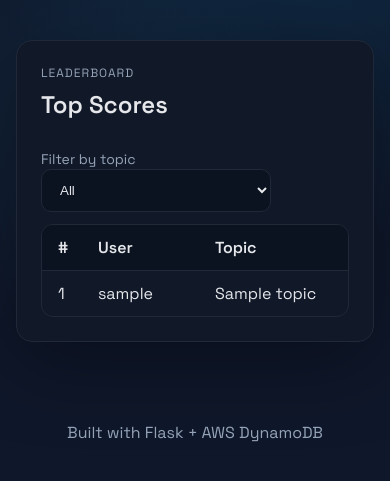
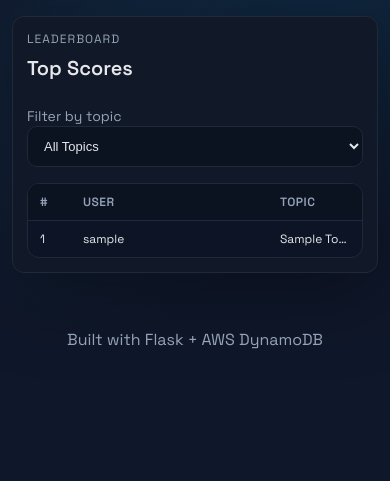
Before and after one commit to sundara-raghav/3-tier-application-host-aws, a Flask app: template app/templates/scoreboard.html in a window 390 px wide. Shown: the part 54-535 px from the top of the page. Run offline with Flask 3, Linux system fonts and the light colour scheme; the template is opened without the code that fills it: most values are stand-ins (such as "Sample title", 1, 10 or a date in 2020); some libraries are stand-ins or nearby versions.

Commit message:
UI improvements: Better quiz options styling, improved mobile responsiveness for scoreboard

```diff
--- a/app/static/css/styles.css
+++ b/app/static/css/styles.css
@@ -129,40 +129,110 @@ button:hover, .btn-primary:hover, .btn-secondary:hover { transform: translateY(-
 .question {
   border: 1px solid var(--border);
   border-radius: 12px;
-  padding: 16px;
+  padding: 20px;
   background: #0c1425;
+  transition: all 0.2s ease;
 }
 
-.options { display: grid; gap: 8px; }
+.question:hover {
+  border-color: rgba(56, 189, 248, 0.3);
+  box-shadow: 0 4px 16px rgba(56, 189, 248, 0.08);
+}
+
+.question h2 {
+  color: var(--accent);
+  font-size: 16px;
+  line-height: 1.5;
+  margin: 0 0 16px 0;
+}
+
+.options {
+  display: grid;
+  gap: 12px;
+  margin: 16px 0;
+}
 
 .option {
   display: flex;
-  gap: 10px;
-  padding: 10px;
-  border: 1px solid var(--border);
-  border-radius: 10px;
+  align-items: center;
+  gap: 12px;
+  padding: 14px 16px;
+  border: 2px solid var(--border);
+  border-radius: 12px;
   cursor: pointer;
+  background: rgba(11, 18, 32, 0.5);
+  transition: all 0.25s ease;
+  position: relative;
 }
 
-.option:hover { border-color: var(--accent); }
+.option:hover {
+  border-color: var(--accent);
+  background: rgba(56, 189, 248, 0.08);
+  transform: translateX(4px);
+  box-shadow: 0 4px 12px rgba(56, 189, 248, 0.15);
+}
+
+.option input[type="radio"] {
+  width: 20px;
+  height: 20px;
+  accent-color: var(--accent);
+  cursor: pointer;
+  flex-shrink: 0;
+}
+
+.option input[type="radio"]:checked + span {
+  color: var(--accent);
+  font-weight: 600;
+}
+
+.option input[type="radio"]:checked {
+  outline: 2px solid var(--accent);
+  outline-offset: 2px;
+}
+
+.option span {
+  flex: 1;
+  font-size: 15px;
+  line-height: 1.4;
+}
 
 .table {
-  margin-top: 12px;
+  margin-top: 16px;
   border: 1px solid var(--border);
   border-radius: 12px;
   overflow: hidden;
+  background: #0c1425;
 }
 
 .table-row {
   display: grid;
-  grid-template-columns: 60px 1fr 1fr 1fr 1fr;
-  padding: 12px 16px;
+  grid-template-columns: 50px 1fr 120px 100px 120px;
+  padding: 14px 16px;
   border-bottom: 1px solid var(--border);
+  align-items: center;
+  transition: background 0.2s ease;
+}
+
+.table-row:hover:not(.table-head) {
+  background: rgba(56, 189, 248, 0.05);
 }
 
 .table-row:last-child { border-bottom: none; }
 
-.table-head { background: #0b1220; font-weight: 600; }
+.table-head {
+  background: #0b1220;
+  font-weight: 600;
+  font-size: 12px;
+  text-transform: uppercase;
+  letter-spacing: 0.5px;
+  color: var(--muted);
+}
+
+.table-row > div {
+  overflow: hidden;
+  text-overflow: ellipsis;
+  white-space: nowrap;
+}
 
 .footer {
   text-align: center;
@@ -176,8 +246,33 @@ button:hover, .btn-primary:hover, .btn-secondary:hover { transform: translateY(-
 
 .actions { display: flex; gap: 12px; flex-wrap: wrap; margin-top: 12px; }
 
-@media (max-width: 720px) {
-  .card-header { flex-direction: column; align-items: flex-start; }
-  .table-row { grid-template-columns: 40px 1fr 1fr; grid-auto-flow: row; }
+@media (max-width: 768px) {
+  .container { margin: 24px auto; }
+  .card { padding: 16px; }
+  .card-header { flex-direction: column; align-items: stretch; gap: 16px; }
+  .options { gap: 10px; }
+  .option { padding: 12px 14px; }
+  .option span { font-size: 14px; }
+  .question { padding: 16px; }
+  .question h2 { font-size: 15px; }
+  .table-row { grid-template-columns: 40px 1fr 80px; gap: 8px; }
   .table-row div:nth-child(4), .table-row div:nth-child(5) { display: none; }
+  .table-row > div { font-size: 13px; }
 }
+
+@media (max-width: 480px) {
+  .container { margin: 16px auto; padding: 0 12px; }
+  .card { padding: 14px; border-radius: 12px; }
+  .card-header { gap: 12px; }
+  .option { padding: 11px 12px; font-size: 13px; }
+  .option span { font-size: 13px; }
+  .option input[type="radio"] { width: 18px; height: 18px; }
+  .question { padding: 14px; margin: 16px 0; }
+  .question h2 { font-size: 14px; margin-bottom: 12px; }
+  .table-row { grid-template-columns: 35px 1fr 70px; padding: 10px 12px; font-size: 12px; }
+  .table-head { padding: 10px 12px; font-size: 10px; }
+  .table-row > div { font-size: 12px; }
+  button { padding: 11px 14px; font-size: 13px; }
+  input, select { padding: 11px 12px; font-size: 13px; }
+  h1 { font-size: 20px; }
+}
--- a/app/templates/scoreboard.html
+++ b/app/templates/scoreboard.html
@@ -6,16 +6,18 @@
             <p class="eyebrow">Leaderboard</p>
             <h1>Top Scores</h1>
         </div>
-        <form method="get" action="{{ url_for('main.scoreboard') }}">
+        <form method="get" action="{{ url_for('main.scoreboard') }}" style="min-width: 200px;">
             <label for="topic">Filter by topic</label>
             <select id="topic" name="topic" onchange="this.form.submit()">
-                <option value="">All</option>
+                <option value="">All Topics</option>
                 {% for topic in topics %}
                 <option value="{{ topic }}" {% if selected_topic == topic %}selected{% endif %}>{{ topic|title }}</option>
                 {% endfor %}
             </select>
         </form>
     </div>
+
+    {% if scores %}
     <div class="table">
         <div class="table-row table-head">
             <div>#</div>
@@ -27,14 +29,17 @@
         {% for item in scores %}
         <div class="table-row">
             <div>{{ loop.index }}</div>
-            <div>{{ item.username }}</div>
-            <div>{{ item.topic }}</div>
-            <div>{{ item.score }}/{{ item.total }}</div>
-            <div>{{ item.timestamp | datetimeformat }}</div>
+            <div title="{{ item.username }}">{{ item.username }}</div>
+            <div title="{{ item.topic|title }}">{{ item.topic|title }}</div>
+            <div><strong>{{ item.score }}/{{ item.total }}</strong></div>
+            <div title="{{ item.timestamp | datetimeformat }}">{{ item.timestamp | datetimeformat }}</div>
         </div>
-        {% else %}
-        <p class="muted">No scores yet. Be the first!</p>
         {% endfor %}
     </div>
+    {% else %}
+    <div style="text-align: center; padding: 40px 20px;">
+        <p class="muted" style="font-size: 16px;">No scores yet. Be the first to take a quiz!</p>
+    </div>
+    {% endif %}
 </section>
 {% endblock %}
```
Also changed, not shown: app/templates/quiz.html (+7 -3 lines), frontend/style.css (+28 -11 lines).
